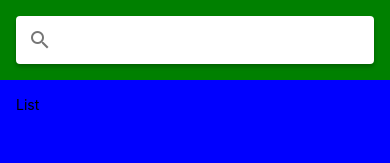
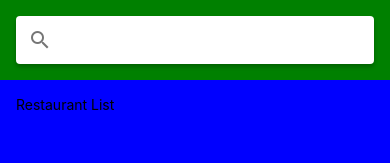
Before and after one commit to danocolombo/rn-meals2go, a React Native app: screen / in a window 390 px wide. Shown: the top 163 px of the page. Built offline with nearby package versions, Linux system fonts and the light colour scheme.

Commit message:
made restaurant and search features and broke first sceen into components

```diff
--- a/App.js
+++ b/App.js
@@ -1,36 +1,11 @@
 import { StatusBar as ExpoStatusBar } from "expo-status-bar";
 import React from "react";
-import { StatusBar, StyleSheet, Text, View, SafeAreaView } from "react-native";
-import { Searchbar } from "react-native-paper";
-
+import { RestaurantScreen } from "./src/features/restaurants/screens/restaurant-info.screen";
 export default function App() {
   return (
     <>
-      <SafeAreaView style={styles.container}>
-        <View style={styles.search}>
-          <Searchbar />
-        </View>
-        <View style={styles.list}>
-          <Text>List</Text>
-        </View>
-      </SafeAreaView>
+      <RestaurantScreen />
       <ExpoStatusBar style="auto" />
     </>
   );
 }
-
-const styles = StyleSheet.create({
-  container: {
-    flex: 1,
-    marginTop: StatusBar.currentHeight,
-  },
-  search: {
-    padding: 16,
-    backgroundColor: "green",
-  },
-  list: {
-    flex: 1,
-    padding: 16,
-    backgroundColor: "blue",
-  },
-});
--- /dev/null
+++ b/src/features/restaurants/components/restaurant-info.component.js
@@ -0,0 +1,6 @@
+import React from "react";
+import { Text } from "react-native";
+
+export const RestaurantList = () => {
+  return <Text>Restaurant List</Text>;
+};
--- /dev/null
+++ b/src/features/restaurants/screens/restaurant-info.screen.js
@@ -0,0 +1,31 @@
+import React from "react";
+import { StatusBar, StyleSheet, View, SafeAreaView } from "react-native";
+import { Searchbar } from "react-native-paper";
+import { RestaurantList } from "../components/restaurant-info.component";
+export const RestaurantScreen = () => {
+  return (
+    <SafeAreaView style={styles.container}>
+      <View style={styles.search}>
+        <Searchbar />
+      </View>
+      <View style={styles.list}>
+        <RestaurantList />
+      </View>
+    </SafeAreaView>
+  );
+};
+const styles = StyleSheet.create({
+  container: {
+    flex: 1,
+    marginTop: StatusBar.currentHeight,
+  },
+  search: {
+    padding: 16,
+    backgroundColor: "green",
+  },
+  list: {
+    flex: 1,
+    padding: 16,
+    backgroundColor: "blue",
+  },
+});
--- /dev/null
+++ b/src/features/search/components/search-basic.component.js
@@ -0,0 +1,6 @@
+import React from "react";
+import { Text } from "react-native";
+
+export const SearchList = () => {
+  return <Text>Basic Search List</Text>;
+};
```
Also changed, not shown: src/features/search/screens/search-basic.screen.js (added, +31 -0 lines), 1 other file (tests, documents, lock files or other folders).
